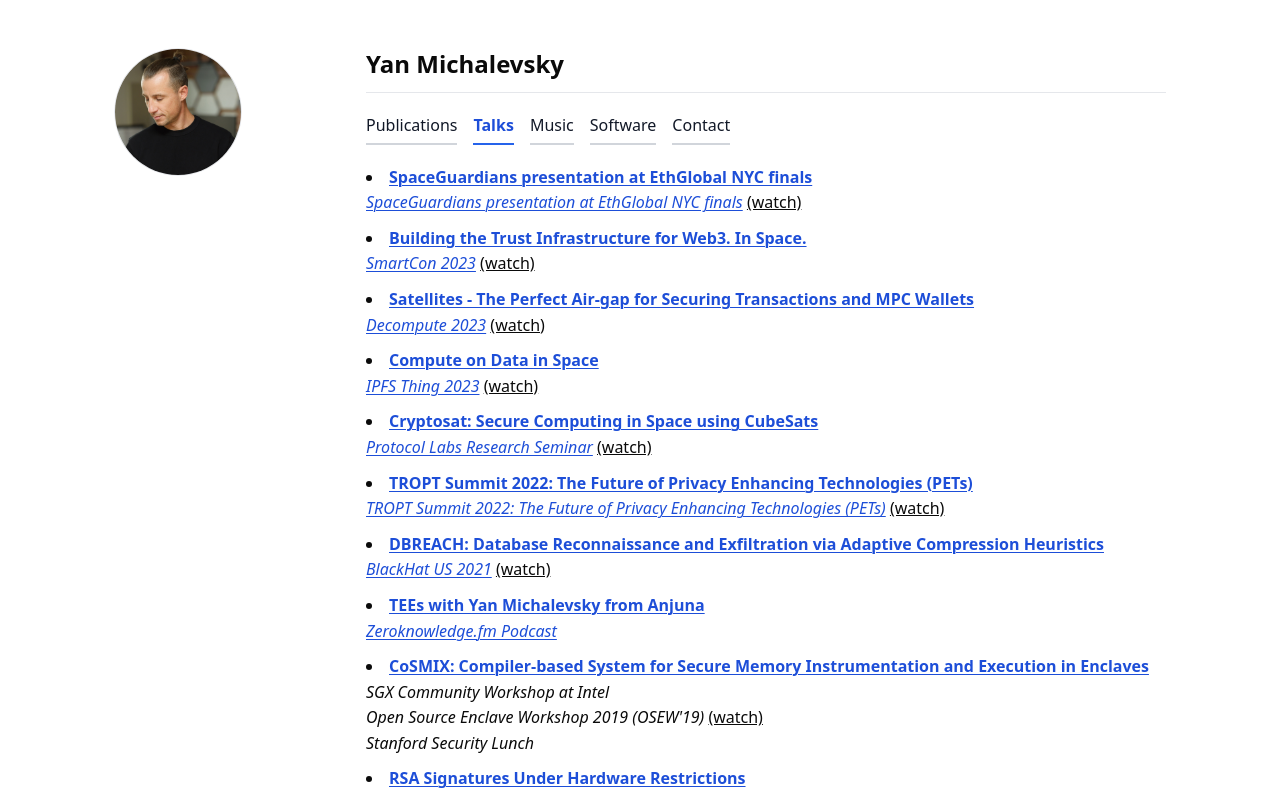
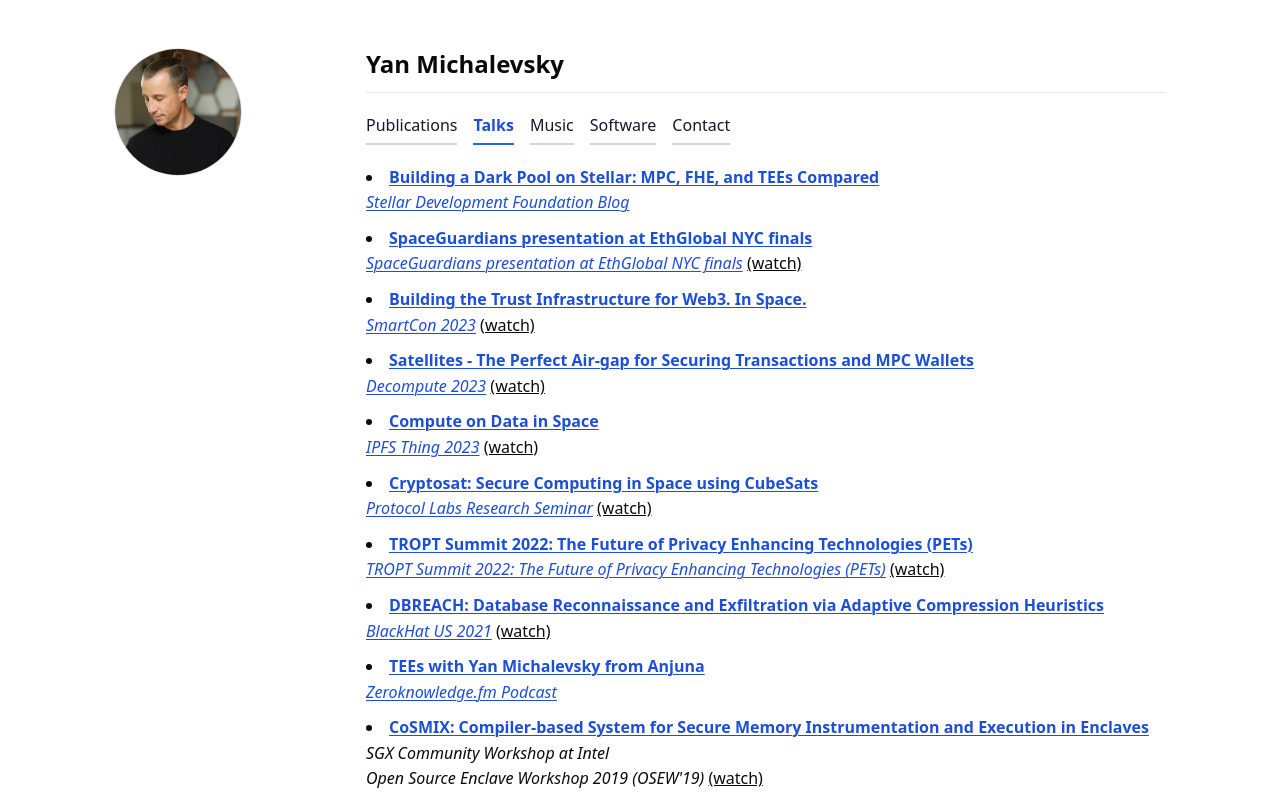
Before and after one commit to ymcrcat/michalevsky.com, a React (Create React App) app: page /talks in a window 1280 px wide. Shown: the top 796 px of the page. Built offline with nearby package versions, Linux system fonts and the light colour scheme.

Commit message:
Add dark pool on Stellar talk to talks page
https://claude.ai/code/session_01ByunbarKpBwJQ5VJ8BHA5e

```diff
--- a/src/components/Talks.js
+++ b/src/components/Talks.js
@@ -8,6 +8,17 @@ import securereduce from '../assets/talks/securereduce.pdf';
 import mashable from '../assets/talks/mashable.pdf';
 
 const talks = [
+    {
+      key: 'dark-pool-stellar-2025',
+      title: 'Building a Dark Pool on Stellar: MPC, FHE, and TEEs Compared',
+      mainUrl: 'https://stellar.org/blog/developers/building-a-dark-pool-on-stellar-mpc-fhe-and-tees-compared',
+      events: [
+        {
+          name: 'Stellar Development Foundation Blog',
+          url: 'https://stellar.org/blog/developers/building-a-dark-pool-on-stellar-mpc-fhe-and-tees-compared',
+        }
+      ]
+    },
     {
       key: 'ethglobal-nyc-2024',
       title: 'SpaceGuardians presentation at EthGlobal NYC finals',
```
